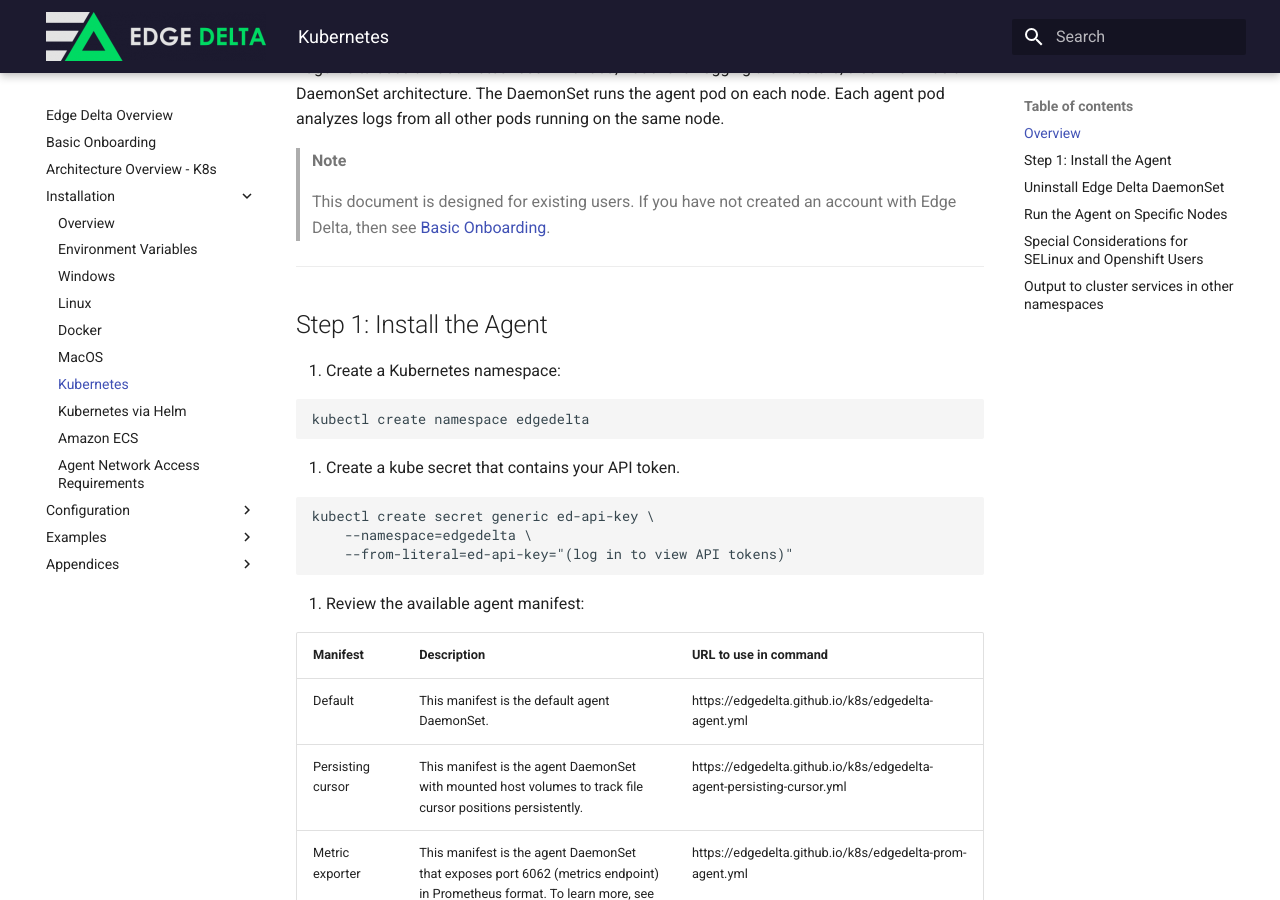
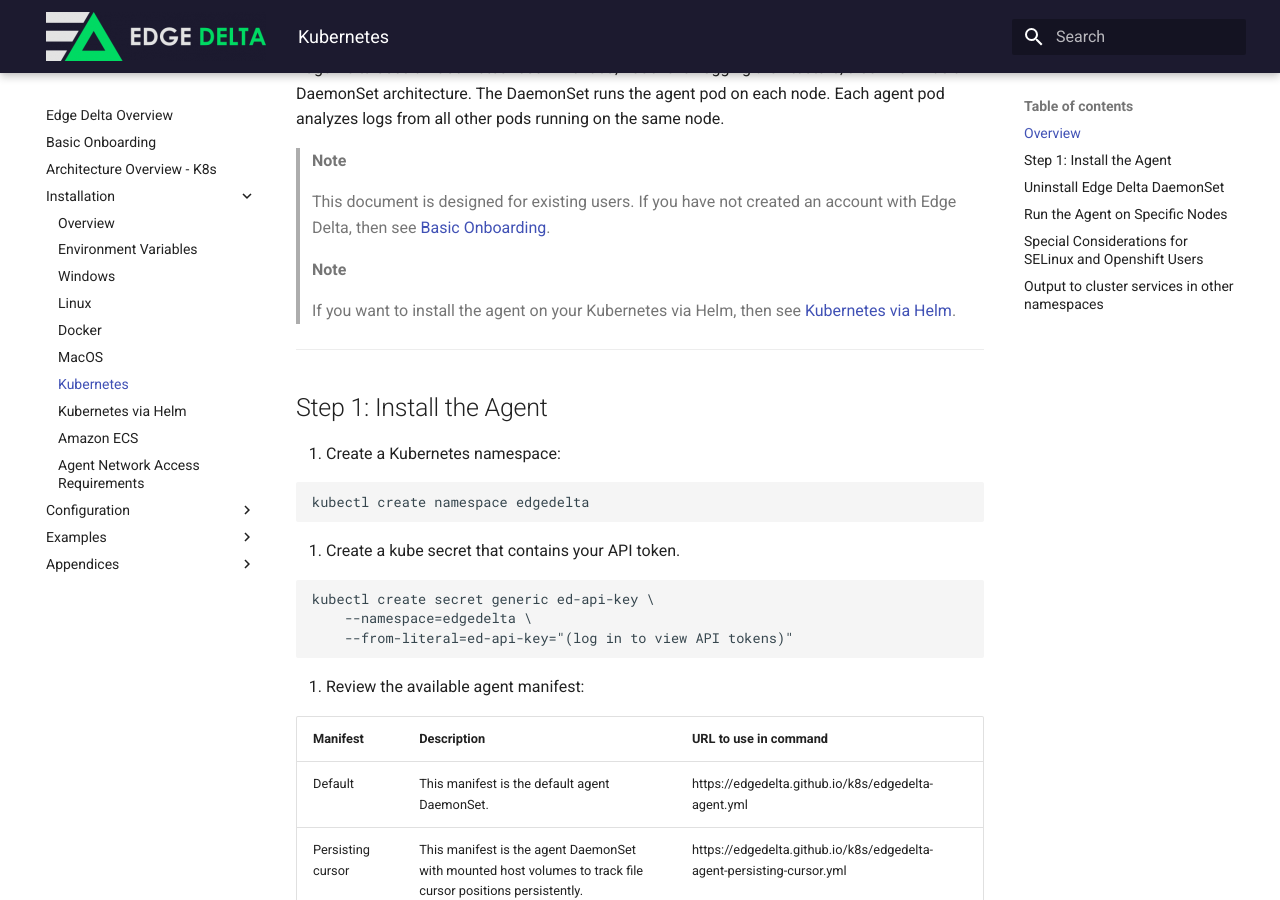
Before and after one commit to edgedelta/docs, an MkDocs documentation site: the page built from docs/installation/kubernetes.md, in a window 1280 px wide and 900 px high, scrolled down 335 px. Built offline with MkDocs 1.6.1 and Material for MkDocs 9.7.7, drawn with Linux system fonts in a browser that asks for light colours.

Commit message:
Update kubernetes.md
Added link to Kubernetes via Helm doc

```diff
--- a/docs/installation/kubernetes.md
+++ b/docs/installation/kubernetes.md
@@ -15,10 +15,13 @@ The agent is a daemon that analyzes logs and container metrics from a Kubernetes
 
 Edge Delta uses a Kubernetes-recommended, node-level logging architecture, also known as a DaemonSet architecture. The DaemonSet runs the agent pod on each node. Each agent pod analyzes logs from all other pods running on the same node.
 
+> **Note**
+>
+> This document is designed for existing users. If you have not created an account with Edge Delta, then see [Basic Onboarding](/docs/basic-onboarding.md).
 
 > **Note**
 >
-> This document is designed for existing users. If you have not created an account with Edge Delta, then see [Basic Onboarding](/docs/basic-onboarding.md).
+> If you want to install the agent on your Kubernetes via Helm, then see [Kubernetes via Helm](helm.md).
 
 ***
 
```
